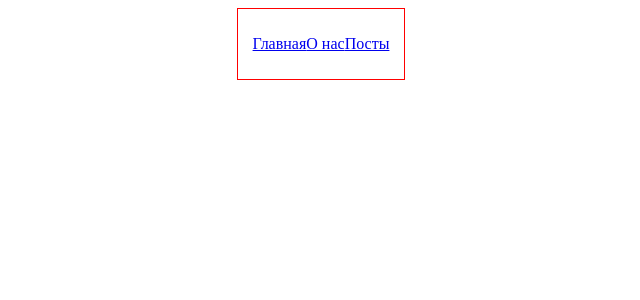
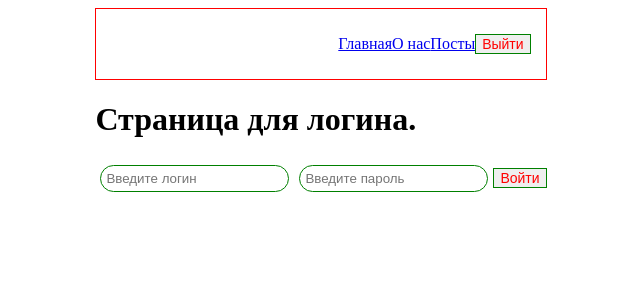
Before and after one commit to Ferents29/04-project, a React (Create React App) app: page /login in a window 1280 px wide. Before the commit this address had no page. Shown: the top 300 px of the page, without its empty margins (319-959 px from the left). Built offline with nearby package versions, Linux system fonts and the light colour scheme.

Commit message:
useContext

```diff
--- a/src/App.js
+++ b/src/App.js
@@ -1,18 +1,33 @@
-import React from 'react'
+import React, {useEffect, useState} from 'react'
 
 import {
     BrowserRouter,
 } from "react-router-dom";
 import Navbar from "./component/UI/Navbar/Navbar";
 import AppRouter from "./component/AppRouter";
+import {AuthContext} from "./context";
 
 export default function App() {
+    const [isAuth, setIsAuth] = useState(false)
+    const [isLoading, setLoading] = useState(true)
+    useEffect(() => {
+        if (localStorage.getItem('auth')){
+            setIsAuth(true)
+        }
+        setLoading(false)
+    },[])
     return (
         <div>
-            <BrowserRouter>
-                <Navbar/>
-                <AppRouter />
-            </BrowserRouter>
+            <AuthContext.Provider value={{
+                isAuth,
+                setIsAuth,
+                isLoading,
+            }}>
+                <BrowserRouter>
+                    <Navbar/>
+                    <AppRouter />
+                </BrowserRouter>
+            </AuthContext.Provider>
         </div>
     );
 }
--- a/src/component/AppRouter.jsx
+++ b/src/component/AppRouter.jsx
@@ -1,16 +1,28 @@
-import React from 'react';
+import React, {useContext} from 'react';
 import {Route, Routes} from "react-router-dom";
-import About from "../pages/About";
-import Posts from "../pages/Posts";
-import PostIdPage from "../pages/PostIdPage";
+import {privateRoutes, publicRoutes} from "../router";
+import {AuthContext} from "../context";
+import Loader from "./UI/Loader/Loader";
 
 const AppRouter = () => {
+    const {isAuth, isLoading} = useContext(AuthContext)
+    if (isLoading){
+        return <Loader/>
+    }
     return (
-        <Routes>
-            <Route path="/about" element={<About/>}/>
-            <Route exact path="/posts" element={<Posts/>}/>
-            <Route path="/posts/:id" element={<PostIdPage/>}/>
-        </Routes>
+        isAuth
+        ?
+            <Routes>
+                {privateRoutes.map(route =>
+                    <Route path={route.path} element={route.component} exact={route.exact}/>
+                )}
+            </Routes>
+        :
+            <Routes>
+                {publicRoutes.map(route =>
+                    <Route path={route.path} element={route.component} exact={route.exact}/>
+                )}
+            </Routes>
     );
 };
 
--- a/src/component/UI/Navbar/Navbar.jsx
+++ b/src/component/UI/Navbar/Navbar.jsx
@@ -1,7 +1,14 @@
-import React from 'react';
+import React, {useContext} from 'react';
 import {Link} from "react-router-dom";
+import MyButton from "../Button/MyButton";
+import {AuthContext} from "../../../context";
 
 const Navbar = () => {
+    const {isAuth, setIsAuth} = useContext(AuthContext);
+    const logout = () => {
+        setIsAuth(false)
+        localStorage.removeItem('auth');
+    }
     return (
         <div className={'navbar'}>
             <div className={'navbar__links'}>
@@ -9,6 +16,7 @@ const Navbar = () => {
                 <Link to={'/about'}>О нас</Link>
                 <Link to={'/posts'}>Посты</Link>
             </div>
+            <MyButton onClick={logout}>Выйти</MyButton>
         </div>
     );
 };
--- /dev/null
+++ b/src/context/index.js
@@ -0,0 +1,3 @@
+import {createContext} from "react";
+
+export const AuthContext = createContext(null);
--- /dev/null
+++ b/src/pages/Login.jsx
@@ -0,0 +1,25 @@
+import React, {useContext} from 'react';
+import MyInput from "../component/UI/Input/MyInput";
+import MyButton from "../component/UI/Button/MyButton";
+import {AuthContext} from "../context";
+
+const Login = () => {
+    const {isAuth, setIsAuth} = useContext(AuthContext);
+    const login = event => {
+        event.preventDefault();
+        setIsAuth(true);
+        localStorage.setItem('auth','true');
+    }
+    return (
+        <div>
+            <h1>Страница для логина.</h1>
+            <form onSubmit={login}>
+                <MyInput type={'text'} placeholder={'Введите логин'}/>
+                <MyInput type={'password'} placeholder={'Введите пароль'}/>
+                <MyButton>Войти</MyButton>
+            </form>
+        </div>
+    );
+};
+
+export default Login;
--- a/src/pages/PostIdPage.jsx
+++ b/src/pages/PostIdPage.jsx
@@ -34,7 +34,7 @@ const PostIdPage = () => {
                 ? <Loader />
                 : <div>
                     {comments.map(com =>
-                        <div style={{marginTop: 10,
+                        <div key={com.id} style={{marginTop: 10,
                                     width: '50%',
                                     border: "solid 3px green",
                                     padding: 5}}>
--- /dev/null
+++ b/src/router/index.js
@@ -0,0 +1,13 @@
+import About from "../pages/About";
+import Posts from "../pages/Posts";
+import PostIdPage from "../pages/PostIdPage";
+import Login from "../pages/Login";
+
+export const privateRoutes = [
+    {path:'/about',component:<About/>,exact:true},
+    {path:'/posts',component:<Posts/>,exact:true},
+    {path:'/posts/:id',component:<PostIdPage/>,exact:true},
+]
+export const publicRoutes = [
+    {path:'/login',component:<Login />,exact:true},
+]
```
